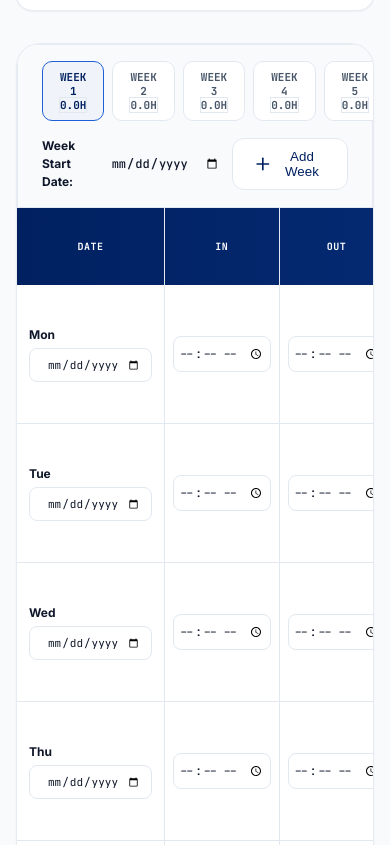
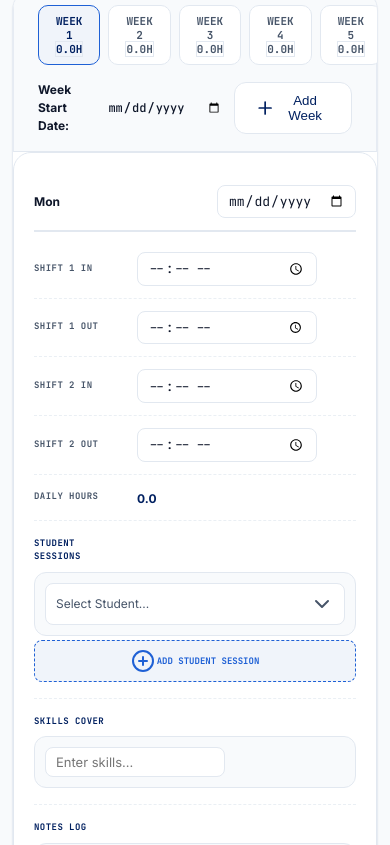
Before and after one commit to Aidarag/Digital-Timesheet-, a plain HTML site: page index.html in a window 390 px wide. Shown: the part 800-1645 px from the top of the page. Drawn offline with nearby package versions, Linux system fonts and the light colour scheme.

Commit message:
Mobile: Integrated adaptive block card lists, hidden weekly rowspans, and horizontal swipe carousel for smartphone viewports

```diff
--- a/app.js
+++ b/app.js
@@ -252,7 +252,7 @@ function renderDailyRows() {
 
     // Date & Day column
     let dateCol = `
-      <td class="py-3 px-3 border-r border-slate-200">
+      <td class="py-3 px-3 border-r border-slate-200" data-label="Date">
         <div class="flex flex-col gap-1 items-start">
           <span class="font-display font-black text-xs text-slate-800">${day.dayName}</span>
           <input type="date" id="date-input-${currentWeekIndex}-${dIdx}" class="table-input py-1 text-[11px]" value="${day.date || ''}">
@@ -262,15 +262,15 @@ function renderDailyRows() {
 
     // Shift Inputs columns
     let shiftsCols = `
-      <td class="p-2 border-r border-slate-200"><input type="time" class="table-input" id="in1-${currentWeekIndex}-${dIdx}" value="${day.in1 || ''}"></td>
-      <td class="p-2 border-r border-slate-200"><input type="time" class="table-input" id="out1-${currentWeekIndex}-${dIdx}" value="${day.out1 || ''}"></td>
-      <td class="p-2 border-r border-slate-200"><input type="time" class="table-input" id="in2-${currentWeekIndex}-${dIdx}" value="${day.in2 || ''}"></td>
-      <td class="p-2 border-r border-slate-200"><input type="time" class="table-input" id="out2-${currentWeekIndex}-${dIdx}" value="${day.out2 || ''}"></td>
+      <td class="p-2 border-r border-slate-200" data-label="Shift 1 In"><input type="time" class="table-input" id="in1-${currentWeekIndex}-${dIdx}" value="${day.in1 || ''}"></td>
+      <td class="p-2 border-r border-slate-200" data-label="Shift 1 Out"><input type="time" class="table-input" id="out1-${currentWeekIndex}-${dIdx}" value="${day.out1 || ''}"></td>
+      <td class="p-2 border-r border-slate-200" data-label="Shift 2 In"><input type="time" class="table-input" id="in2-${currentWeekIndex}-${dIdx}" value="${day.in2 || ''}"></td>
+      <td class="p-2 border-r border-slate-200" data-label="Shift 2 Out"><input type="time" class="table-input" id="out2-${currentWeekIndex}-${dIdx}" value="${day.out2 || ''}"></td>
     `;
 
     // Daily calculated hours column
     let dailyHrsCol = `
-      <td class="p-2 border-r border-slate-200">
+      <td class="p-2 border-r border-slate-200" data-label="Daily Hours">
         <span class="font-mono text-xs font-bold text-slate-800" id="hours-display-${currentWeekIndex}-${dIdx}">${day.hours.toFixed(1)}</span>
       </td>
     `;
@@ -279,7 +279,7 @@ function renderDailyRows() {
     let weeklyTotalCol = '';
     if (dIdx === 0) {
       weeklyTotalCol = `
-        <td class="weekly-total-cell" rowspan="7" id="weekly-total-span-cell">
+        <td class="weekly-total-cell" rowspan="7" id="weekly-total-span-cell" data-label="Weekly Total">
           <span id="weekly-total-value-span">${weekTotal.toFixed(1)}</span>
         </td>
       `;
@@ -288,18 +288,18 @@ function renderDailyRows() {
     // Tutoring Cells
     let tutoringCols = `
       <!-- Student Name ID column -->
-      <td class="py-3 px-3 border-r border-slate-200 text-left">
+      <td class="py-3 px-3 border-r border-slate-200 text-left" data-label="Student Sessions">
         <div class="cell-sessions-container" id="cell-student-${currentWeekIndex}-${dIdx}"></div>
         <button type="button" class="btn-add-session-inline" id="btn-add-session-${currentWeekIndex}-${dIdx}">
           <i data-lucide="plus-circle" class="h-3 w-3"></i> Add Student Session
         </button>
       </td>
       <!-- Skills Worked On column -->
-      <td class="py-3 px-3 border-r border-slate-200">
+      <td class="py-3 px-3 border-r border-slate-200" data-label="Skills Cover">
         <div class="cell-sessions-container" id="cell-skills-${currentWeekIndex}-${dIdx}"></div>
       </td>
       <!-- Progress Notes column -->
-      <td class="py-3 px-3">
+      <td class="py-3 px-3" data-label="Notes Log">
         <div class="cell-sessions-container" id="cell-notes-${currentWeekIndex}-${dIdx}"></div>
       </td>
     `;
--- a/index.html
+++ b/index.html
@@ -191,7 +191,7 @@
       <section class="grid grid-cols-1 md:grid-cols-12 gap-4 mb-8">
 
         <!-- Weeks 1 to 5 Total Cards -->
-        <div class="md:col-span-9 grid grid-cols-2 sm:grid-cols-5 gap-3">
+        <div class="md:col-span-9 grid grid-cols-2 sm:grid-cols-5 gap-3 weeks-summary-scroll">
           <!-- Dynamically populated Week Cards -->
           <div class="summary-card bg-white border border-slate-200 p-4.5 rounded-2xl flex flex-col justify-between" id="summary-card-0">
             <span class="label-mono text-[9px]">Week 1 Total</span>
--- a/style.css
+++ b/style.css
@@ -652,3 +652,205 @@ canvas {
   color: #475569;
   text-align: center;
 }
+
+/* -------------------------------------------------------------
+ * Smartphone & Tablet Adaptations (iOS / Android Mobile Layouts)
+ * ------------------------------------------------------------- */
+@media (max-width: 768px) {
+  /* Prevent horizontal screen overflow */
+  body {
+    padding-bottom: 5rem;
+  }
+
+  .max-w-7xl {
+    padding-left: 0.75rem !important;
+    padding-right: 0.75rem !important;
+    padding-top: 1rem !important;
+    padding-bottom: 2rem !important;
+  }
+
+  /* Compact Brand Header */
+  header {
+    padding: 1.25rem !important;
+    border-radius: 20px !important;
+    gap: 1rem !important;
+    margin-bottom: 1.25rem !important;
+    flex-direction: column !important;
+  }
+
+  /* Table Cards Transformation */
+  .table-responsive-container {
+    overflow-x: visible;
+    border: none;
+    background: transparent;
+  }
+
+  table {
+    display: block;
+    border: none;
+    background: transparent;
+  }
+
+  thead {
+    display: none; /* Hide headers on mobile */
+  }
+
+  tbody {
+    display: block;
+    background: transparent;
+  }
+
+  /* Transform table rows into standalone daily card containers */
+  tr {
+    display: block;
+    background-color: #ffffff;
+    border: 1px solid var(--color-border);
+    border-radius: 18px;
+    padding: 1.25rem;
+    margin-bottom: 1.25rem;
+    box-shadow: 0 4px 6px -1px rgba(0, 0, 0, 0.02), 0 2px 4px -1px rgba(0, 0, 0, 0.02);
+    transition: var(--transition-smooth);
+    position: relative;
+    text-align: left !important;
+  }
+
+  tr:hover td {
+    background: transparent !important;
+  }
+
+  /* Hide the spanned weekly total inside table rows (we use the footer instead) */
+  .weekly-total-cell {
+    display: none !important;
+  }
+
+  /* Style cells as full-width row fields */
+  td {
+    display: block;
+    width: 100% !important;
+    border: none !important;
+    border-bottom: 1px dashed rgba(226, 232, 240, 0.7) !important;
+    padding: 0.75rem 0 !important;
+    text-align: left !important;
+    position: relative;
+    padding-left: 32% !important; /* reserve space for cell labels */
+  }
+
+  td:last-child {
+    border-bottom: none !important;
+  }
+
+  /* Inject data-label headers */
+  td::before {
+    content: attr(data-label);
+    position: absolute;
+    left: 0;
+    top: 50%;
+    transform: translateY(-50%);
+    width: 28%;
+    font-family: var(--font-mono);
+    font-size: 9px;
+    font-weight: 800;
+    text-transform: uppercase;
+    color: var(--text-medium);
+    letter-spacing: 0.05em;
+  }
+
+  /* Specific formatting for input cells inside cards */
+  .table-input {
+    width: 100% !important;
+    max-width: 180px;
+    text-align: left !important;
+    font-size: 13px !important;
+    padding: 6px 10px !important;
+  }
+
+  /* Date selector adjustments */
+  td[data-label="Date"] {
+    border-bottom: 2px solid var(--color-border) !important;
+    padding-bottom: 0.75rem !important;
+    margin-bottom: 0.5rem;
+    padding-left: 0 !important; /* Full width date row */
+  }
+
+  td[data-label="Date"] .flex {
+    flex-direction: row;
+    align-items: center;
+    justify-content: space-between;
+    width: 100%;
+  }
+
+  td[data-label="Date"]::before {
+    display: none; /* Hide date label since header day is very visible */
+  }
+
+  td[data-label="Date"] input[type="date"] {
+    width: auto !important;
+    max-width: 150px;
+  }
+
+  /* Center alignment for hours */
+  td[data-label="Daily Hours"] {
+    font-size: 14px;
+    color: var(--color-navy);
+  }
+
+  /* Student Sessions alignment inside mobile cards */
+  td[data-label="Student Sessions"],
+  td[data-label="Skills Cover"],
+  td[data-label="Notes Log"] {
+    padding-left: 0 !important; /* use full width for structured student inputs */
+    padding-top: 1rem !important;
+    padding-bottom: 1rem !important;
+  }
+
+  td[data-label="Student Sessions"]::before,
+  td[data-label="Skills Cover"]::before,
+  td[data-label="Notes Log"]::before {
+    position: static;
+    display: block;
+    transform: none;
+    margin-bottom: 0.5rem;
+    font-size: 9px;
+    color: var(--color-navy);
+  }
+
+  .btn-add-session-inline {
+    width: 100%;
+    justify-content: center;
+    border: 1px dashed var(--color-blue-vibrant);
+    background-color: var(--color-blue-accent-light);
+    border-radius: 8px;
+    padding: 8px !important;
+  }
+
+  /* Swipe Carousel for Weekly Cards on Mobile */
+  .weeks-summary-scroll {
+    display: flex !important;
+    flex-direction: row !important;
+    overflow-x: auto !important;
+    scroll-snap-type: x mandatory;
+    gap: 0.75rem !important;
+    padding-bottom: 0.75rem !important;
+    -webkit-overflow-scrolling: touch;
+    width: 100%;
+  }
+
+  .weeks-summary-scroll .summary-card {
+    min-width: 150px;
+    flex-shrink: 0;
+    scroll-snap-align: start;
+    border-radius: 16px;
+    padding: 1rem !important;
+  }
+
+  /* Control buttons footer stacking */
+  footer {
+    flex-direction: column !important;
+    gap: 0.75rem !important;
+  }
+
+  footer button {
+    width: 100% !important;
+    padding: 14px !important;
+  }
+}
```
